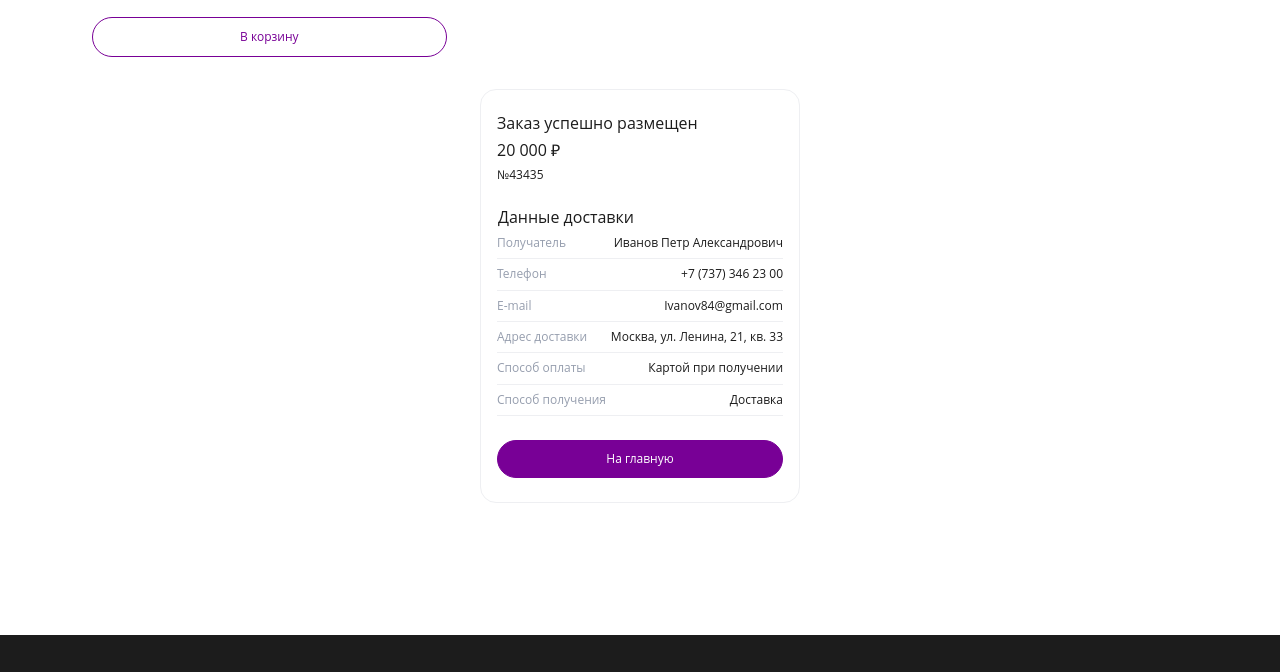
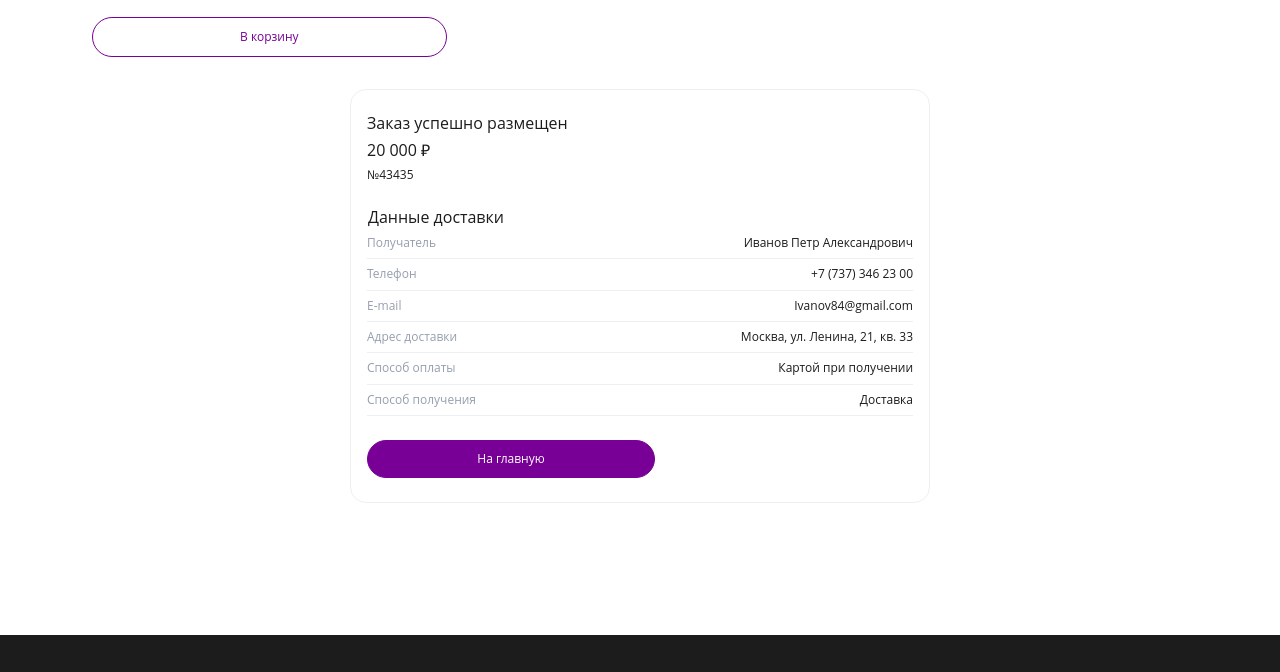
Before and after one commit to AlexDream13/koff, a website built with Vite: page index.html in a window 1280 px wide. Shown: the part 596-1268 px from the top of the page. Built offline with nearby package versions, Linux system fonts and the light colour scheme; files whose address does not match are found by name.

Commit message:
поправил стили в order

```diff
--- a/styles/_order.scss
+++ b/styles/_order.scss
@@ -8,10 +8,9 @@
     border-radius: 16px;
     border: 1px solid var(--form);
     padding: 24px 16px;
-  }
-
-  &__header {
-
+    @media (min-width: 580px){
+      max-width: 580px;
+    }
   }
 
   &__title {
```
